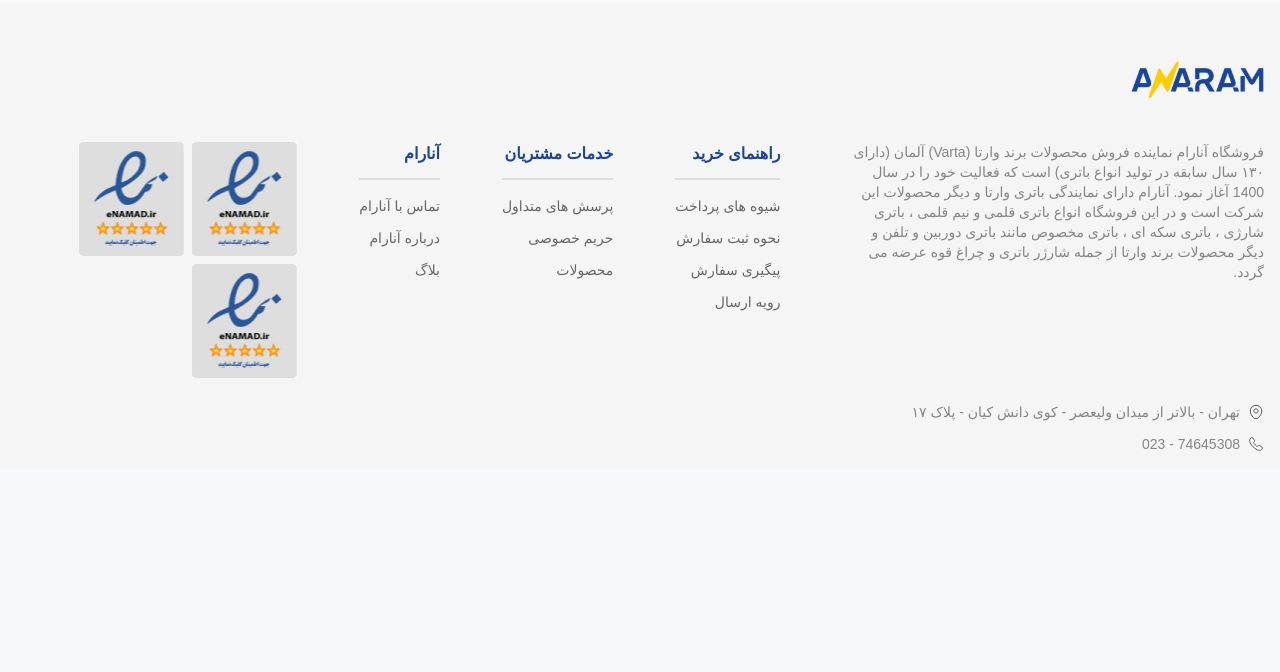
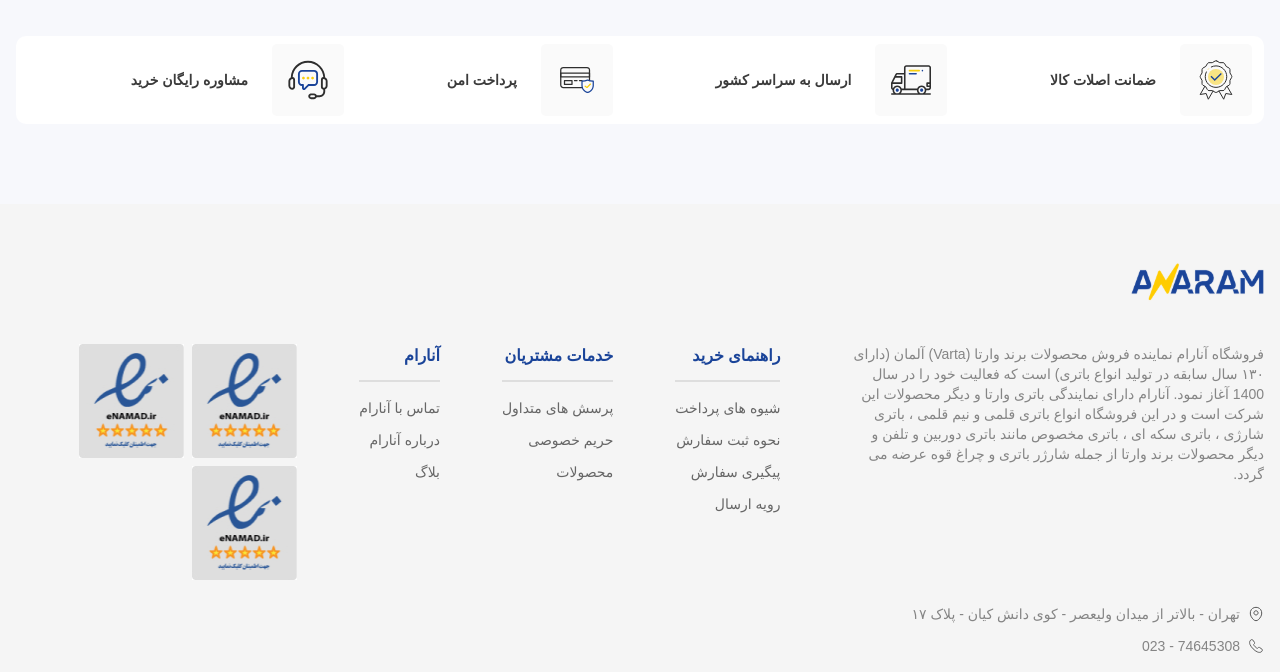
Before and after one commit to mahyarErshad/anaram-react, a React (Create React App) app: page /products/product/id-1234 in a window 1280 px wide. Shown: the part 960-1632 px from the top of the page. Before the commit the page ends 1430 px from the top, so only its background shows below. Built offline with nearby package versions, Linux system fonts and the light colour scheme; a web font is replaced by a local one.

Commit message:
Imported MainPageFeatures

```diff
--- a/src/Pages/SingleProduct/SingleProductPage/SingleProductPage.jsx
+++ b/src/Pages/SingleProduct/SingleProductPage/SingleProductPage.jsx
@@ -1,10 +1,12 @@
 import React from "react";
 import SingleProductDetailSection from "../SingleProductDetailSection/SingleProductDetailSection";
+import MainPageFeatures from "../../MainPage/MainPageFeatures/MainPageFeatures";
 
 function SingleProductPage() {
   return (
     <section className="flex-col gap-6 w-full px-4 pt-10 pb-20">
       <SingleProductDetailSection />
+      <MainPageFeatures />
     </section>
   );
 }
```
